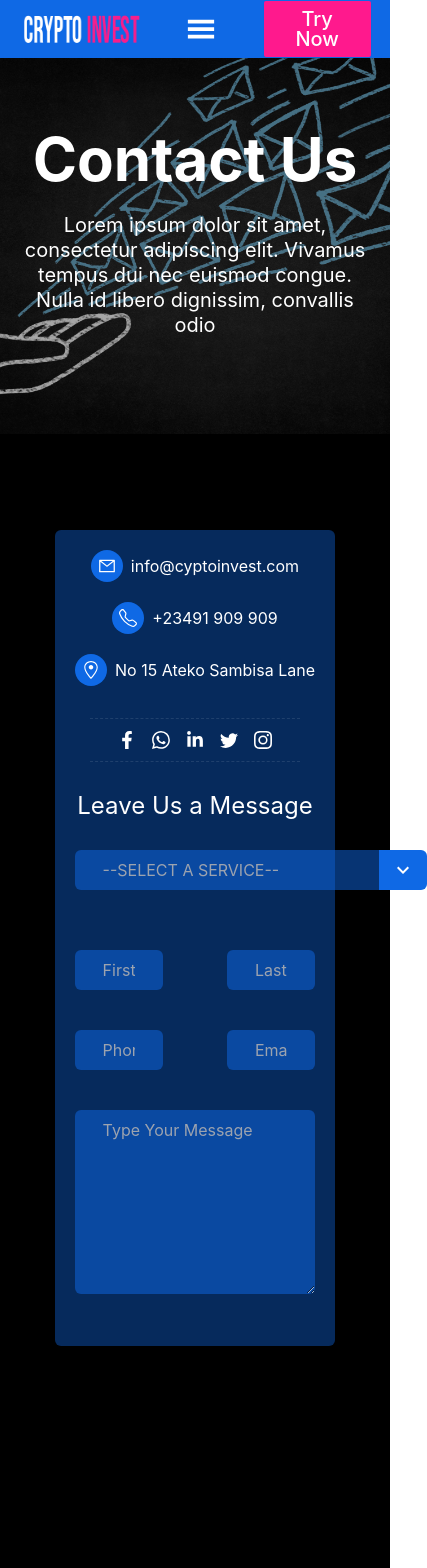
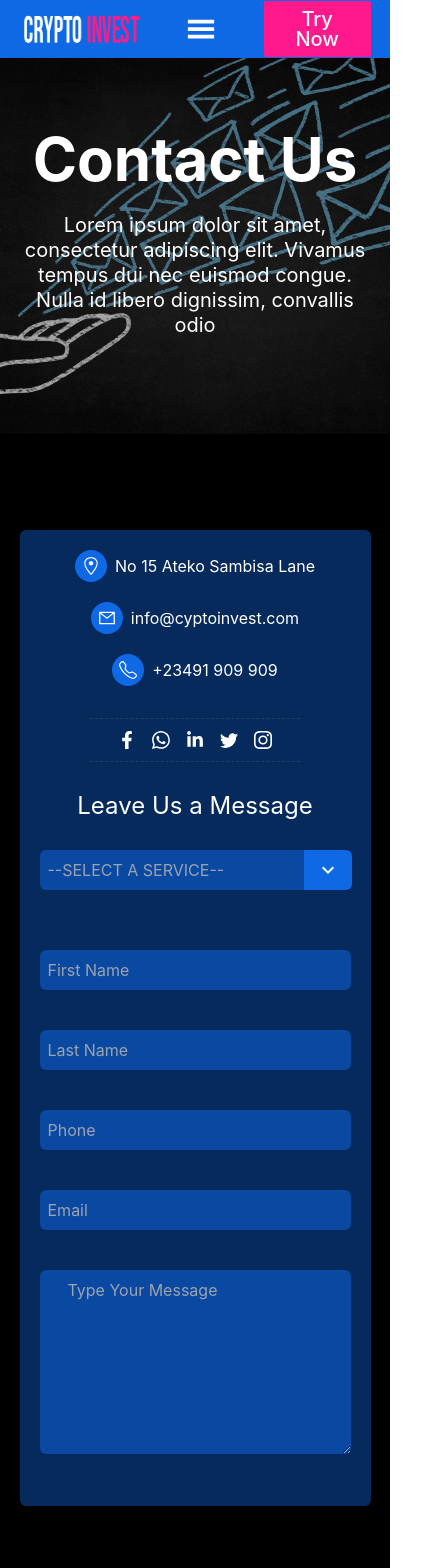
Before and after one commit to mmesomasaint/crypto-templates, a Next.js app: page /templates/crypto-invest/contact in a window 390 px wide. Shown: the top 1568 px of the page, 427 px wide, since content can reach past the window. Built offline with nearby package versions, Linux system fonts and the light colour scheme; grey boxes are pictures that could not be loaded.

Commit message:
Fix: Make contact card responsive to mobile screens

```diff
--- a/pages/templates/crypto-invest/contact.js
+++ b/pages/templates/crypto-invest/contact.js
@@ -125,7 +125,7 @@ export default function Home() {
           </div>
           <div className='py-24 bg-black'>
             <div className='w-[90%] xl:w-[80%] mx-auto text-center'>
-              <div className='w-[80%] mx-auto bg-[#0F69E5] bg-opacity-40 rounded-md'>
+              <div className='w-full sm:w-[80%] mx-auto bg-[#0F69E5] bg-opacity-40 rounded-md'>
                 <div className='p-5'>
                   <div className='flex flex-wrap justify-center items-center gap-5'>
                     <div className='flex flex-wrap justify-start items-center gap-2'>
@@ -148,7 +148,7 @@ export default function Home() {
                         </p>
                       </div>
                     </div>
-                    <div className='flex flex-wrap justify-start items-center gap-2'>
+                    <div className='flex flex-wrap justify-start items-center gap-2 order-first sm:order-none'>
                       <div className='flex justify-center items-center bg-[#0F69E5] w-8 h-8 rounded-full glow-primary-2'>
                         <GoLocation className='text-lg text-white' />
                       </div>
@@ -171,12 +171,12 @@ export default function Home() {
                       Leave Us a Message
                     </h3>
                   </div>
-                  <div className='my-8 grid grid-cols-2 place-items-stretch gap-x-16 gap-y-10'>
-                    <div className='col-span-2 flex flex-start gap-0 items-stretch mb-5'>
+                  <div className='my-8 grid grid-cols-1 sm:grid-cols-2 place-items-stretch sm:gap-x-16 gap-y-10'>
+                    <div className='sm:col-span-2 flex flex-start gap-0 items-stretch mb-5'>
                       <input
                         type='text'
                         placeholder='--SELECT A SERVICE--'
-                        className='flex-grow text-base font-normal py-2 px-7 rounded-l-md bg-[#0F69E5] bg-opacity-50 focus:outline-none focus:border focus:border-[#0F69E5]'
+                        className='sm:flex-grow text-base font-normal py-2 px-2 sm:px-7 rounded-l-md bg-[#0F69E5] bg-opacity-50 focus:outline-none focus:border focus:border-[#0F69E5]'
                       />
                       <button className='flex items-center justify-center rounded-r-md bg-[#0F69E5] px-3'>
                         <MdKeyboardArrowDown className='text-white text-2xl' />
@@ -185,27 +185,27 @@ export default function Home() {
                     <input
                       type='text'
                       placeholder='First Name'
-                      className='text-base font-normal py-2 px-7 rounded-md bg-[#0F69E5] bg-opacity-50 focus:outline-none focus:border focus:border-[#0F69E5]'
+                      className='text-base font-normal py-2 px-2 sm:px-7 rounded-md bg-[#0F69E5] bg-opacity-50 focus:outline-none focus:border focus:border-[#0F69E5]'
                     />
                     <input
                       type='text'
                       placeholder='Last Name'
-                      className='text-base font-normal py-2 px-7 rounded-md bg-[#0F69E5] bg-opacity-50 focus:outline-none focus:border focus:border-[#0F69E5]'
+                      className='text-base font-normal py-2 px-2 sm:px-7 rounded-md bg-[#0F69E5] bg-opacity-50 focus:outline-none focus:border focus:border-[#0F69E5]'
                     />
                     <input
                       type='Telephone'
                       placeholder='Phone'
-                      className='text-base font-normal py-2 px-7 rounded-md bg-[#0F69E5] bg-opacity-50 focus:outline-none focus:border focus:border-[#0F69E5]'
+                      className='text-base font-normal py-2 px-2 sm:px-7 rounded-md bg-[#0F69E5] bg-opacity-50 focus:outline-none focus:border focus:border-[#0F69E5]'
                     />
                     <input
                       type='email'
                       placeholder='Email'
-                      className='text-base font-normal py-2 px-7 rounded-md bg-[#0F69E5] bg-opacity-50 focus:outline-none focus:border focus:border-[#0F69E5]'
+                      className='text-base font-normal py-2 px-2 sm:px-7 rounded-md bg-[#0F69E5] bg-opacity-50 focus:outline-none focus:border focus:border-[#0F69E5]'
                     />
                     <textarea
                       rows={7}
                       placeholder='Type Your Message'
-                      className='col-span-2 text-base font-normal py-2 px-7 rounded-md bg-[#0F69E5] bg-opacity-50 focus:outline-none focus:border focus:border-[#0F69E5]'
+                      className='sm:col-span-2 text-base font-normal py-2 px-7 rounded-md bg-[#0F69E5] bg-opacity-50 focus:outline-none focus:border focus:border-[#0F69E5]'
                     />
                   </div>
                 </div>
```
